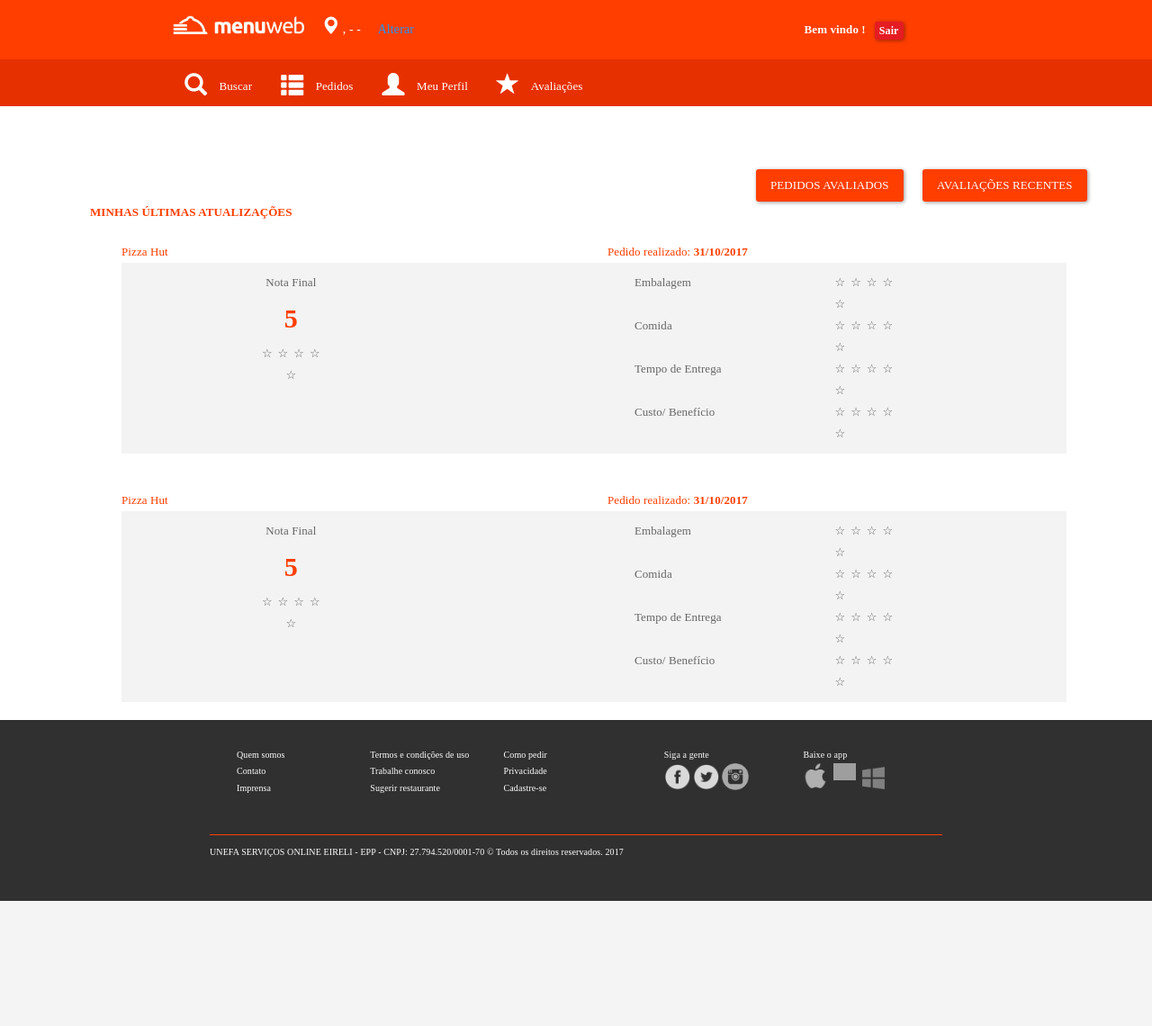
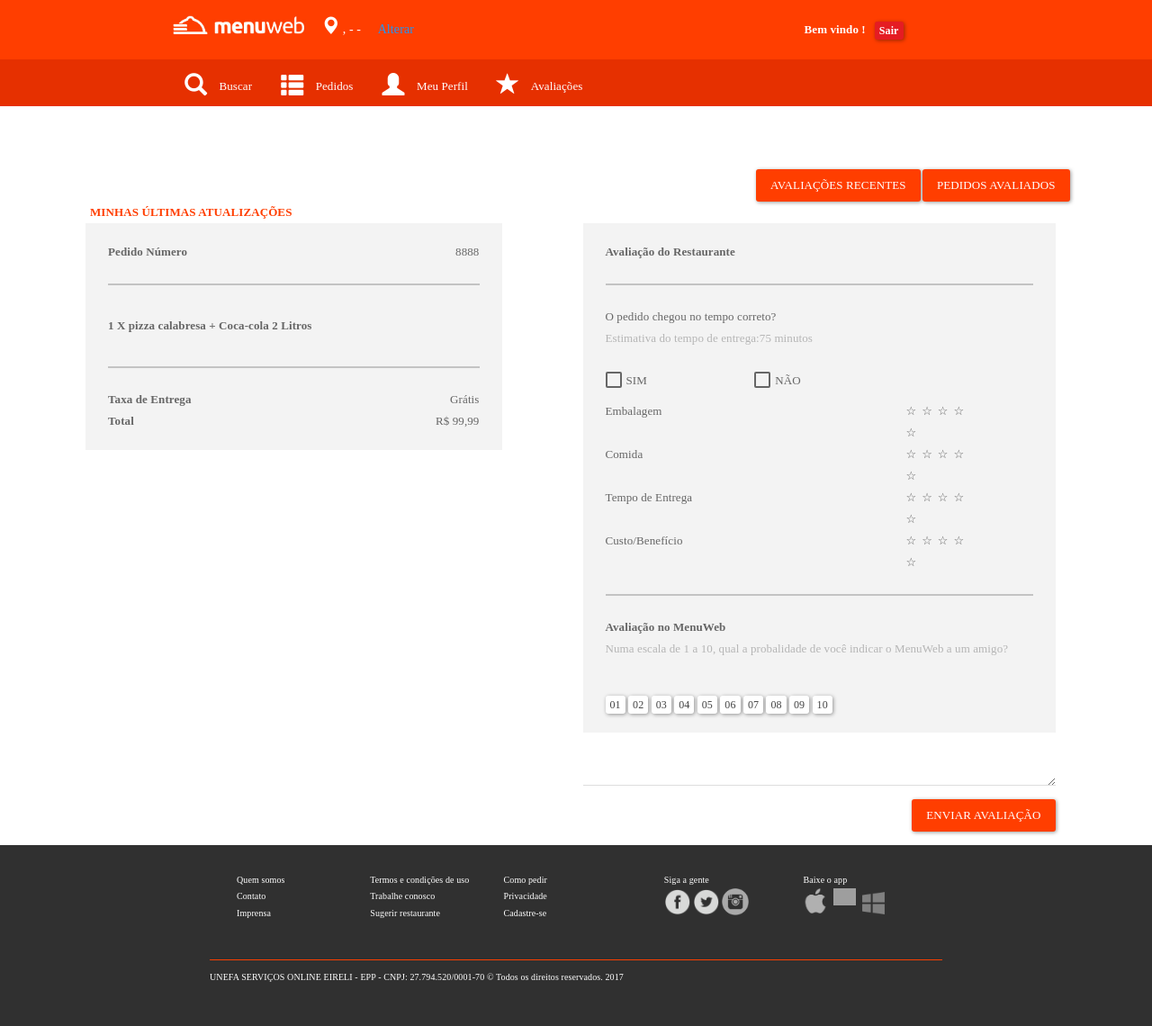
Before and after one commit to MarcosVn/game7api, a Django app: page /cliente/avaliacao in a window 1280 px wide. Shown: the whole page at 90% size. Before the commit the page ends 1001 px from the top, so only its background shows below. Run offline with Django 3.2, Linux system fonts and the light colour scheme; parts of the project's set-up code (start-up, migrations or seed data) failed here and were passed over; some libraries are stand-ins or nearby versions; some web fonts are replaced; grey boxes are pictures that could not be loaded.

Commit message:
enviando o css e html

```diff
--- a/core/templates/cliente/cliente-avaliacao.html
+++ b/core/templates/cliente/cliente-avaliacao.html
@@ -9,10 +9,10 @@
                 <div class="col-md-12 topo">
 
                     <div class="col-md-2 col-md-offset-8">
-                        <a href="#pedidos_avaliacao" id="pedidos_avaliacao-tab" data-toggle="tab" aria-controls="pedidosavaliados" role="tab" class="btn btn-default btn-laranja">Pedidos Avaliados</a>
+                        <a href="#avaliacoes_recentes" id="avaliacoes_recentes-tab" data-toggle="tab" aria-controls="avaliacoesrecentes" role="tab" class="btn btn-default btn-laranja">Avaliações Recentes</a>
                     </div>
                     <div class="col-md-2">
-                        <a href="#avaliacoes_recentes" id="avaliacoes_recentes-tab" data-toggle="tab" aria-controls="avaliacoesrecentes" role="tab" class="btn btn-default btn-laranja">Avaliações Recentes</a>
+                        <a href="#pedidos_avaliacao" id="pedidos_avaliacao-tab" data-toggle="tab" aria-controls="pedidosavaliados" role="tab" class="btn btn-default btn-laranja">Pedidos Avaliados</a>
                     </div>
                 </div>
             </div>
@@ -28,19 +28,67 @@
                         </div>
 
                         <div class="col-md-12 avaliacoes_recentes">
+                            <div class="col-md-5 box-cinza-claro" style="margin-left:10px;">
+
+                                <div class="col-md-8">
+                                    <b>Pedido Número</b>
+                                </div>
+                                <div class="col-md-4 t_r">
+                                    8888
+                                </div>
+
+                                <div class="col-md-12">
+                                    <hr>
+                                </div>
+
+                                <div class="col-md-12 lista-produtos">
+                                    <b>1 X pizza calabresa + Coca-cola 2 Litros</b>
+                                </div>
+
+                                <div class="col-md-12">
+                                    <hr>
+                                </div>
+
+                                <div class="col-md-8">
+                                    <b>Taxa de Entrega</b>
+                                </div>
+                                <div class="col-md-4 t_r">
+                                    Grátis
+                                </div>
+
+                                <div class="col-md-8">
+                                    <b>Total</b>
+                                </div>
+                                <div class="col-md-4 t_r">
+                                    R$ 99,99
+                                </div>
+                            </div>
+                                <div class="col-md-6" style="margin-left:75px;">
+                                    <div class="col-md-12 box-cinza-claro">
+                                        <div class="col-md-12">
+                                            <b>Avaliação do Restaurante</b>
+
+                                            <div class="col-md-12" style="padding:0px;">
+                                                <hr>
+                                            </div>
+                                            <br>
+                                            O pedido chegou no tempo correto?<br>
+                                            <p class="texto-cinza-claro">Estimativa do tempo de entrega:75 minutos</p>
+                                            <div class="col-md-8" style="padding-left:0px;margin:10px 0px;">
+                                                <div class="col-md-6" style="padding-left:0px;">
+                                                    <input type="checkbox">SIM
+                                                </div>
+                                                <div class="col-md-6">
+                                                    <input type="checkbox">NÃO
+                                                </div>
+
+                                            </div>
+
+                                            <div class="col-md-12" style="padding:0px;">
                                                 <ul>
-                                <li class="col-md-12" style="margin:20px;">
-                                    <div class="col-md-6 ttl-laranja">
-                                        Pizza Hut
-                                    </div>
-                                    <div class="col-md-6 ttl-laranja">
-                                        Pedido realizado: <b>31/10/2017</b>
-                                    </div>
-                                    <div class="col-md-12">
-                                        <div class="col-md-12 box-cinza-claro">
-                                            <div class="col-md-4" style="text-align:center;">
-                                                Nota Final <br>
-                                                <b style="font-size:30px;color:#FF3E00;">5</b>
+                                                    <li>
+                                                        <div class="col-md-7" style="padding-left:0px;">Embalagem</div>
+                                                        <div class="col-md-5">
                                                             <div class="rating" style="margin:0 auto;">
                                                                 <span>☆</span>
                                                                 <span>☆</span>
@@ -49,84 +97,10 @@
                                                                 <span>☆</span>
                                                             </div>
                                                         </div>
-
-                                            <div class="col-md-6 col-md-offset-2">
-                                                <div class="col-md-12 tipo_avaliacao">
-                                                    <div class="col-md-6">
-                                                        Embalagem
-                                                    </div>
-                                                    <div class="col-md-6 ">
-                                                        <div class="rating">
-                                                            <span>☆</span>
-                                                            <span>☆</span>
-                                                            <span>☆</span>
-                                                            <span>☆</span>
-                                                            <span>☆</span>
-                                                        </div>
-                                                    </div>
-                                                </div>
-
-
-                                                <div class="col-md-12 tipo_avaliacao">
-                                                    <div class="col-md-6">
-                                                        Comida
-                                                    </div>
-                                                    <div class="col-md-6 ">
-                                                        <div class="rating">
-                                                            <span>☆</span>
-                                                            <span>☆</span>
-                                                            <span>☆</span>
-                                                            <span>☆</span>
-                                                            <span>☆</span>
-                                                        </div>
-                                                    </div>
-                                                </div>
-
-                                                <div class="col-md-12 tipo_avaliacao">
-                                                    <div class="col-md-6">
-                                                        Tempo de Entrega
-                                                    </div>
-                                                    <div class="col-md-6 ">
-                                                        <div class="rating">
-                                                            <span>☆</span>
-                                                            <span>☆</span>
-                                                            <span>☆</span>
-                                                            <span>☆</span>
-                                                            <span>☆</span>
-                                                        </div>
-                                                    </div>
-                                                </div>
-
-                                                <div class="col-md-12 tipo_avaliacao">
-                                                    <div class="col-md-6">
-                                                        Custo/ Benefício
-                                                    </div>
-                                                    <div class="col-md-6 ">
-                                                        <div class="rating">
-                                                            <span>☆</span>
-                                                            <span>☆</span>
-                                                            <span>☆</span>
-                                                            <span>☆</span>
-                                                            <span>☆</span>
-                                                        </div>
-                                                    </div>
-                                                </div>
-                                            </div>
-                                        </div>
-                                    </div>
                                                     </li>
-                                <li class="col-md-12" style="margin:20px;">
-                                    <div class="col-md-6 ttl-laranja">
-                                        Pizza Hut
-                                    </div>
-                                    <div class="col-md-6 ttl-laranja">
-                                        Pedido realizado: <b>31/10/2017</b>
-                                    </div>
-                                    <div class="col-md-12">
-                                        <div class="col-md-12 box-cinza-claro">
-                                            <div class="col-md-4" style="text-align:center;">
-                                                Nota Final <br>
-                                                <b style="font-size:30px;color:#FF3E00;">5</b>
+                                                    <li>
+                                                        <div class="col-md-7" style="padding-left:0px;">Comida</div>
+                                                        <div class="col-md-5">
                                                             <div class="rating" style="margin:0 auto;">
                                                                 <span>☆</span>
                                                                 <span>☆</span>
@@ -135,14 +109,11 @@
                                                                 <span>☆</span>
                                                             </div>
                                                         </div>
-
-                                            <div class="col-md-6 col-md-offset-2">
-                                                <div class="col-md-12 tipo_avaliacao">
-                                                    <div class="col-md-6">
-                                                        Embalagem
-                                                    </div>
-                                                    <div class="col-md-6 ">
-                                                        <div class="rating">
+                                                    </li>
+                                                    <li>
+                                                        <div class="col-md-7" style="padding-left:0px;">Tempo de Entrega</div>
+                                                        <div class="col-md-5">
+                                                            <div class="rating" style="margin:0 auto;">
                                                                 <span>☆</span>
                                                                 <span>☆</span>
                                                                 <span>☆</span>
@@ -150,15 +121,11 @@
                                                                 <span>☆</span>
                                                             </div>
                                                         </div>
-                                                </div>
-
-
-                                                <div class="col-md-12 tipo_avaliacao">
-                                                    <div class="col-md-6">
-                                                        Comida
-                                                    </div>
-                                                    <div class="col-md-6 ">
-                                                        <div class="rating">
+                                                    </li>
+                                                    <li>
+                                                        <div class="col-md-7" style="padding-left:0px;">Custo/Benefício</div>
+                                                        <div class="col-md-5">
+                                                            <div class="rating" style="margin:0 auto;">
                                                                 <span>☆</span>
                                                                 <span>☆</span>
                                                                 <span>☆</span>
@@ -166,42 +133,33 @@
                                                                 <span>☆</span>
                                                             </div>
                                                         </div>
+                                                    </li>
+                                                </ul>
+
+                                                <div class="col-md-12" style="padding:0px;">
+                                                    <hr>
                                                 </div>
 
-                                                <div class="col-md-12 tipo_avaliacao">
-                                                    <div class="col-md-6">
-                                                        Tempo de Entrega
-                                                    </div>
-                                                    <div class="col-md-6 ">
-                                                        <div class="rating">
-                                                            <span>☆</span>
-                                                            <span>☆</span>
-                                                            <span>☆</span>
-                                                            <span>☆</span>
-                                                            <span>☆</span>
+                                                <b>Avaliação no MenuWeb</b><br>
+                                                <p class="texto-cinza-claro">Numa escala de 1 a 10, qual a probalidade de você indicar o MenuWeb a um amigo?</p>
+
+                                                <br>
+                                                <a class="btn btn-xs btn-default">01</a>
+                                                <a class="btn btn-xs btn-default">02</a>
+                                                <a class="btn btn-xs btn-default">03</a>
+                                                <a class="btn btn-xs btn-default">04</a>
+                                                <a class="btn btn-xs btn-default">05</a>
+                                                <a class="btn btn-xs btn-default">06</a>
+                                                <a class="btn btn-xs btn-default">07</a>
+                                                <a class="btn btn-xs btn-default">08</a>
+                                                <a class="btn btn-xs btn-default">09</a>
+                                                <a class="btn btn-xs btn-default">10</a>
                                             </div>
                                         </div>
                                 </div>
-
-                                                <div class="col-md-12 tipo_avaliacao">
-                                                    <div class="col-md-6">
-                                                        Custo/ Benefício
+                                <textarea class="form-control"></textarea>
+                                <a class="btn btn-default btn-laranja" style="margin: 15px 0px;float: right;">Enviar Avaliação</a>
                             </div>
-                                                    <div class="col-md-6 ">
-                                                        <div class="rating">
-                                                            <span>☆</span>
-                                                            <span>☆</span>
-                                                            <span>☆</span>
-                                                            <span>☆</span>
-                                                            <span>☆</span>
-                                                        </div>
-                                                    </div>
-                                                </div>
-                                            </div>
-                                        </div>
-                                    </div>
-                                </li>
-                            </ul>
                         </div>
                     </div>
                 </div>
@@ -214,7 +172,7 @@
                             </div>
                         </div>
 
-                        <div class="col-md-12 avaliacoes-pendentes">
+                        <div class="col-md-12 avaliacoes_recentes">
                             <ul>
                                 <li class="col-md-12" style="margin:20px;">
                                     <div class="col-md-6 ttl-laranja">
@@ -223,6 +181,7 @@
                                     <div class="col-md-6 ttl-laranja">
                                         Pedido realizado: <b>31/10/2017</b>
                                     </div>
+
                                     <div class="col-md-12">
                                         <div class="col-md-12 box-cinza-claro">
                                             <div class="col-md-4" style="text-align:center;">
--- a/game7api/static/css/style_home.css
+++ b/game7api/static/css/style_home.css
@@ -9,6 +9,18 @@
 
 .ttl-laranja{
     color:#FF3E00;
+}
+
+.t_r{
+    text-align:right;
+}
+
+.b_texto{
+    color:#3F3D3E;
+}
+
+.texto-cinza-claro{
+    color:#B5B5B5;
 }
 
 .btn-laranja{
@@ -23,7 +35,7 @@
 
 .box-cinza-claro{
     background-color:#F3F3F3;
-    padding:10px 20px;
+    padding:20px 10px;
 }
 
 .txt-cinza-claro{
@@ -607,7 +619,17 @@ a:hover, a:active, a:focus{
     list-style:none;
 }
 
-.avaliacoes-pendentes .tipo_avaliacao{
+.avaliacoes_recentes .tipo_avaliacao{
     margin:2px 0px;
     padding:0px;
 }
+
+.avaliacoes_recentes hr{
+    font-size:10px;
+    color:#C3C3C3;
+    border:1px solid;
+}
+
+.avaliacoes_recentes .lista-produtos{
+    margin:10px 0px;
+}
```
Lines whose indentation alone changed are shown as unchanged.
